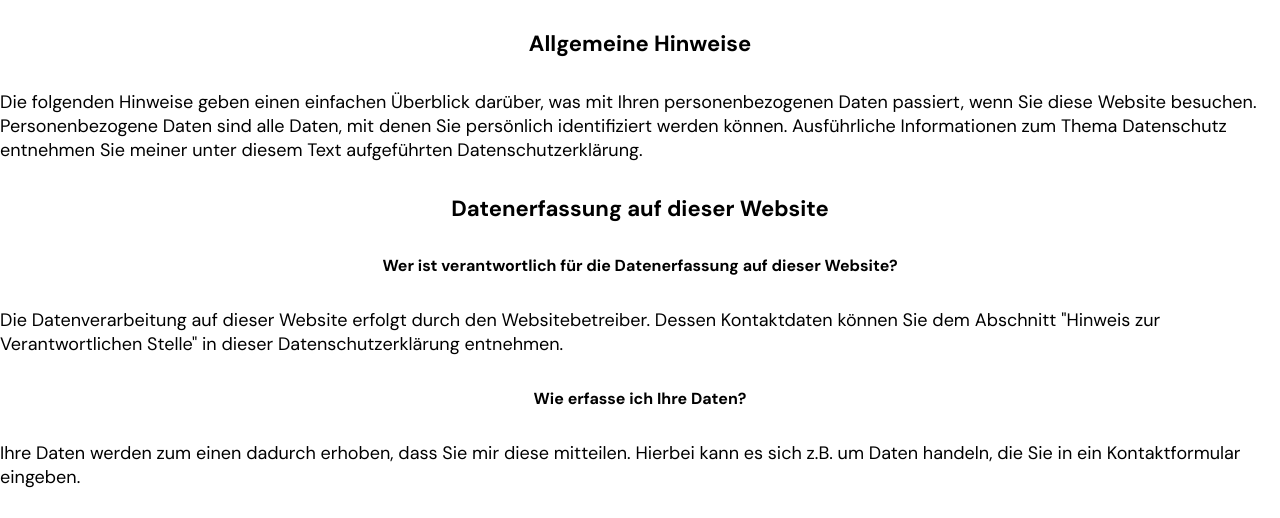
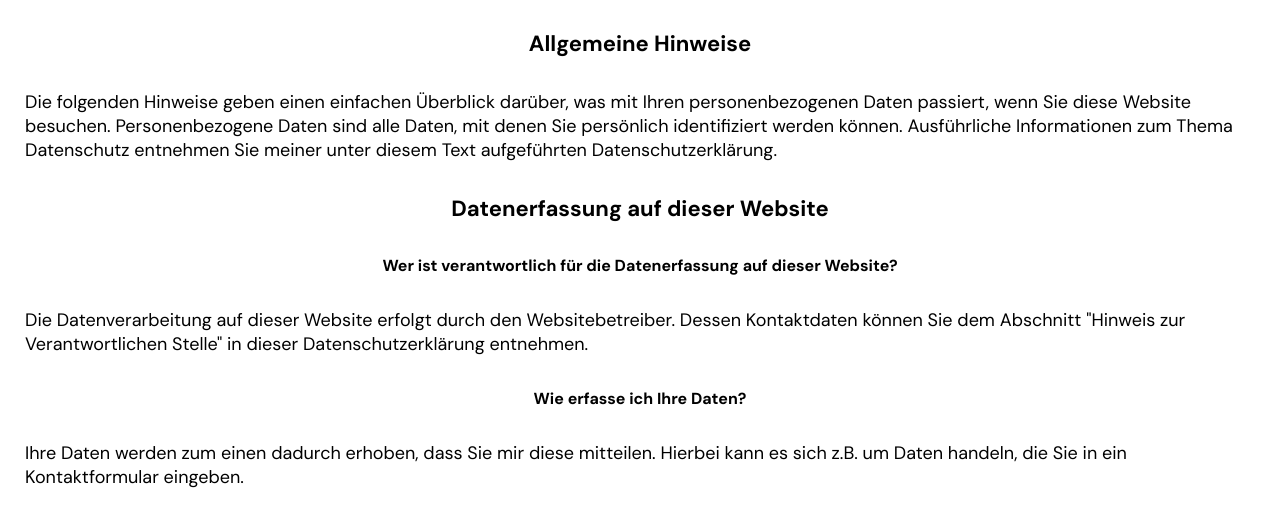
Before and after one commit to MarcoAlber/Coderr_Frontend, a plain HTML site: page privacy_policy.html in a window 1280 px wide. Shown: the part 244-762 px from the top of the page. Drawn offline with Linux system fonts and the light colour scheme.

Commit message:
fixed styling

```diff
--- a/privacy_policy.html
+++ b/privacy_policy.html
@@ -37,7 +37,7 @@
         <div id="head_content_right" class="d_flex_cc_gm head_content_right"></div>
     </header>
 
-    <main style="padding-left: 25px; padding-right: 25px;">
+    <main style="margin-left: 25px; margin-right: 25px;">
         <section class="d_flex_cc_gl f_d_c">
             <h1 class="font_prime_color">Datenschutzerklärung</h1>
             <h2>1. Datenschutz auf einen Blick</h2>
```
